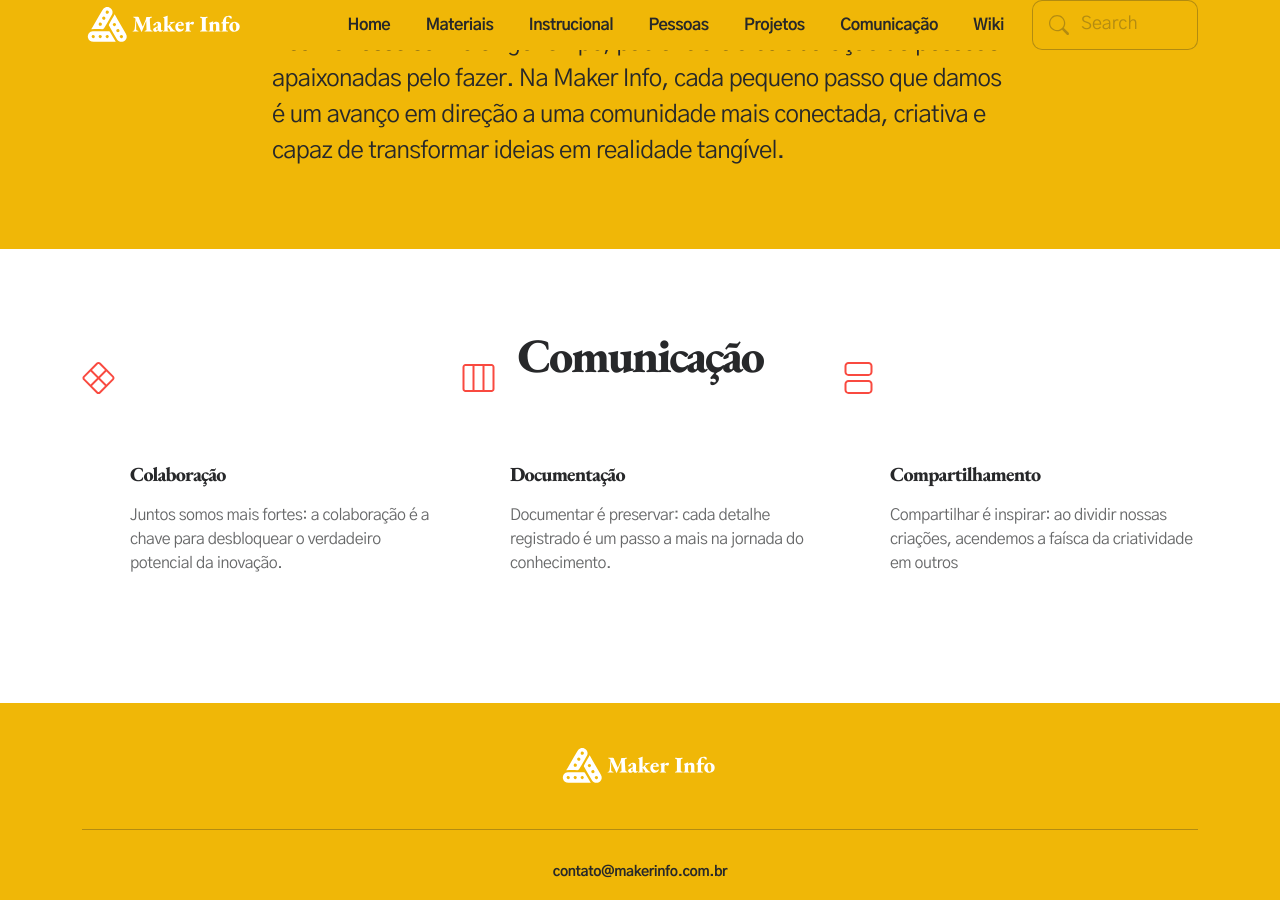
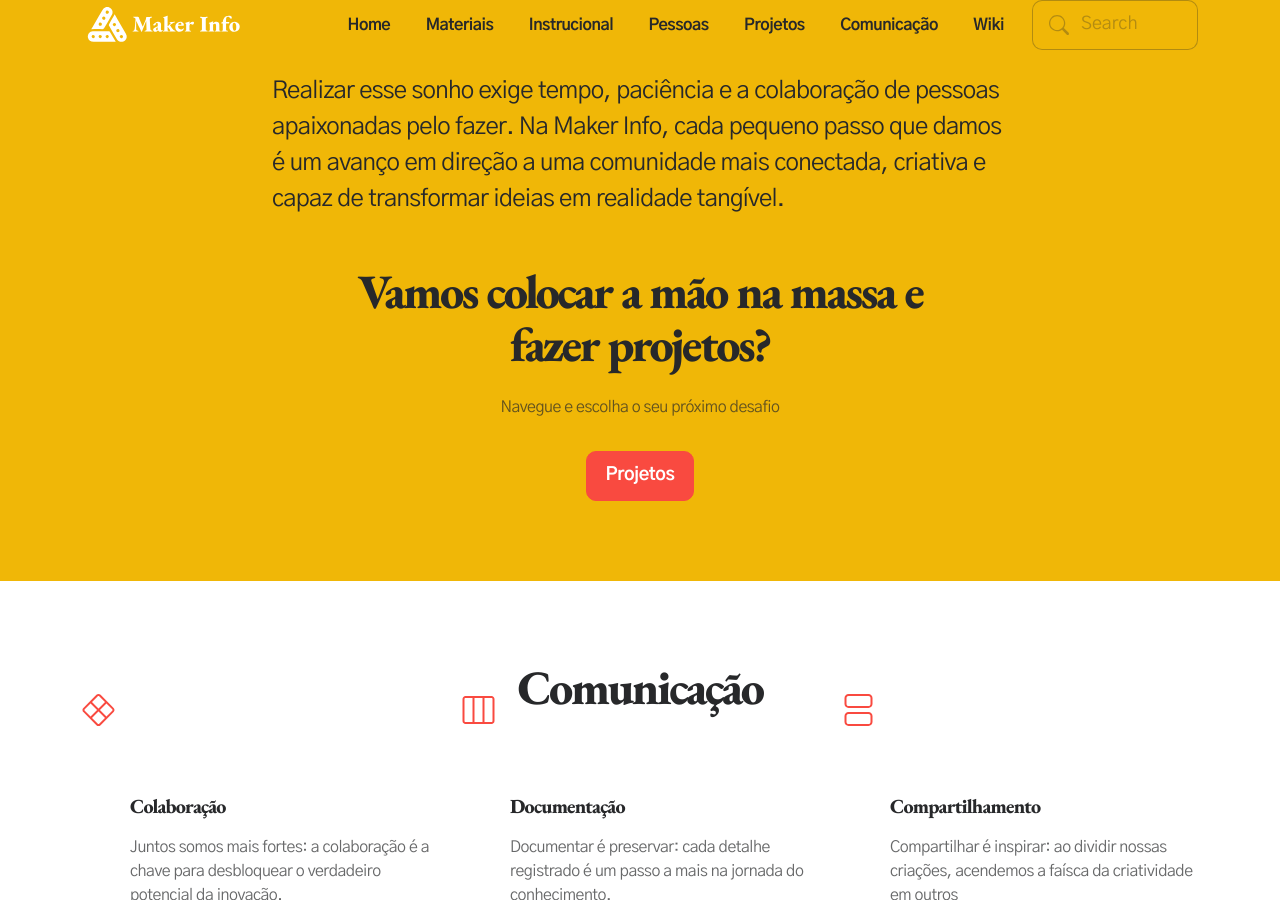
Before and after one commit to LiloZone/maker-info, a Jekyll site: the page built from _pages/index.md, in a window 1280 px wide and 900 px high, scrolled down 6934 px. Built offline with Jekyll 4.4.1, drawn with Linux system fonts in a browser that asks for light colours.

Commit message:
revisão index

```diff
--- a/_includes/menu-sidebar-wiki.html
+++ b/_includes/menu-sidebar-wiki.html
@@ -24,10 +24,10 @@
 							</ul>
 						</li>
 						<li>
-							<a href="#comunicacao#comunicacao" class="font-heading text-dark-1">Comunicação</a>
+							<a href="comunicacao.html" class="font-heading text-dark-1">Comunicação</a>
 							<ul class="submenu">
-								<li><a href="#compartilharprojeto" class="link-action-2">Compartilhe seu projeto na Maker Info</a></li>
-								<li><a href="#boaspraticas" class="link-action-2">Boas Práticas</a></li>
+								<li><a href="comunicacao.html#compartilharprojeto" class="link-action-2">Compartilhe seu projeto na Maker Info</a></li>
+								<li><a href="comunicacao.html#boaspraticas" class="link-action-2">Boas Práticas</a></li>
 							</ul>
 						</li>
 					</ul>
--- a/_layouts/index.html
+++ b/_layouts/index.html
@@ -125,9 +125,13 @@
 			</div>
 			<div class="row">
 				<div class="col-sm-6 col-lg-4 mb-15" data-aos="fade-down" data-aos-delay="250">
+					<a href="materiais.html#ferramentas">
 					<img src="assets/i/team-4-1.jpg" srcset="assets/i/ferramentas.webp 2x" alt="" class="img-fluid mb-6">
+					</a>
 					<h4 class="mb-2">
+						<a href="materiais.html#ferramentas">
 						Ferramentas
+						</a>
 					</h4>
 					<p class="px-xl-7 px-xxl-15">
 						Explore o universo das ferramentas eletrônicas: de multímetros a ferros de solda, domine as
@@ -135,9 +139,13 @@
 					</p>
 				</div>
 				<div class="col-sm-6 col-lg-4 mb-15" data-aos="fade-down" data-aos-delay="400">
+					<a href="materiais.html#consumiveis">
 					<img src="assets/i/team-4-2.jpg" srcset="assets/i/consumiveis.webp 2x" alt="" class="img-fluid mb-6">
+					</a>
 					<h4 class="mb-2">
+						<a href="materiais.html#consumiveis">
 						Consumíveis
+						</a>
 					</h4>
 					<p class="px-xl-7 px-xxl-15">
 						Descubra os consumíveis chave para a soldagem eletrônica: estanho, fluxo e muito mais para
@@ -145,9 +153,13 @@
 					</p>
 				</div>
 				<div class="col-sm-6 col-lg-4 mb-15" data-aos="fade-down" data-aos-delay="500">
+					<a href="materiais.html#partes">
 					<img src="assets/team-4-3.jpg" srcset="assets/i/partes.webp 2x" alt="" class="img-fluid mb-6">
+					</a>
 					<h4 class="mb-2">
+						<a href="materiais.html#partes">
 						Partes
+						</a>
 					</h4>
 					<p class="px-xl-7 px-xxl-15">
 						Conheça os componentes que dão vida aos circuitos: resistores, capacitores, LEDs e tudo o que
@@ -164,7 +176,9 @@
 				<div class="row justify-content-center">
 					<div class="col-md-10 col-lg-8 col-xl-7 col-xxl-6">
 						<h2 class="display-5 text-bg-3" data-aos="fade-down" data-aos-delay="0">
+							<a href="wiki.html" class="link-light-1">
 							Hora de arregaçar as mangas e colocar a mão na massa!
+							</a>
 						</h2>
 					</div>
 				</div>
@@ -186,13 +200,13 @@
 			</div>
 			<div class="row justify-content-center">
 				<div class="mb-15 mb-md-0 col-sm-9 col-md-6 col-lg-5 col-xl-4" data-aos="fade-down" data-aos-delay="0">
-					<a href="#" class="mb-4">
+					<a href="basico.html#basico" class="mb-4">
 						<img src="assets/i/tutorial-como-soldar.webp" srcset="assets/i/tutorial-como-soldar.webp 2x" alt="" class="img-fluid">
 					</a>
 					<p>
 						Eletrônica
 					</p>
-					<a href="#" class="fs-3 font-heading text-dark-1 mb-2">
+					<a href="basico.html#basico" class="fs-3 font-heading text-dark-1 mb-2">
 						Como soldar circuitos
 					</a>
 					<p class="fs-3 mb-0">
@@ -201,13 +215,13 @@
 					</p>
 				</div>
 				<div class="col-sm-9 col-md-6 col-lg-5 col-xl-4" data-aos="fade-down" data-aos-delay="250">
-					<a href="#" class="mb-4">
+					<a href="basico.html#basico" class="mb-4">
 						<img src="assets/i/tutorial-arduino-lovers.webp" srcset="assets/i/tutorial-arduino-lovers.webp 2x" alt="" class="img-fluid">
 					</a>
 					<p>
 						Eletrônica
 					</p>
-					<a href="#" class="fs-3 font-heading text-dark-1 mb-2">
+					<a href="basico.html#basico" class="fs-3 font-heading text-dark-1 mb-2">
 						Arduino Lovers
 					</a>
 					<p class="fs-3 mb-0">
@@ -330,7 +344,7 @@
 		</div>
 	</section>
 	<!-- Projetos -->
-	<section id="projetos" class="py-8 bg-action-2">
+	<section id="projetos" class="py-20 bg-action-2">
 		<div class="container">
 			<div class="row justify-content-center">
 				<div class="col-lg-10 col-xl-8 col-xxl-7">
@@ -381,6 +395,19 @@
 						Maker Info, cada pequeno passo que damos é um avanço em direção a uma comunidade mais conectada,
 						criativa e capaz de transformar ideias em realidade tangível.
 					</p>
+				</div>
+			</div>
+			<div class="row justify-content-center text-center">
+				<div class="col-md-10 col-lg-8 col-xl-7 col-xxl-6">
+					<h2 class="display-5" data-aos="fade-down" data-aos-delay="0">
+						Vamos colocar a mão na massa e fazer projetos?
+					</h2>
+					<p class="mt-6 mb-8" data-aos="fade-down" data-aos-delay="250">
+						Navegue e escolha o seu próximo desafio
+					</p>
+					<a href="projetos.html" class="btn btn-action-1" data-aos="fade-down" data-aos-delay="500">
+						Projetos
+					</a>
 				</div>
 			</div>
 		</div>
--- a/_layouts/wiki.html
+++ b/_layouts/wiki.html
@@ -183,7 +183,7 @@
 						<p class="mt-6 mb-8" data-aos="fade-down" data-aos-delay="250">
 							Navegue e escolha o seu próximo desafio
 						</p>
-						<a href="project.html" class="btn btn-action-1" data-aos="fade-down" data-aos-delay="500">
+						<a href="projetos.html" class="btn btn-action-1" data-aos="fade-down" data-aos-delay="500">
 							Projetos
 						</a>
 					</div>
```
Also changed, not shown: _pages/basico.md (+1 -1 lines), _pages/wiki_basics.md (+1 -1 lines).
